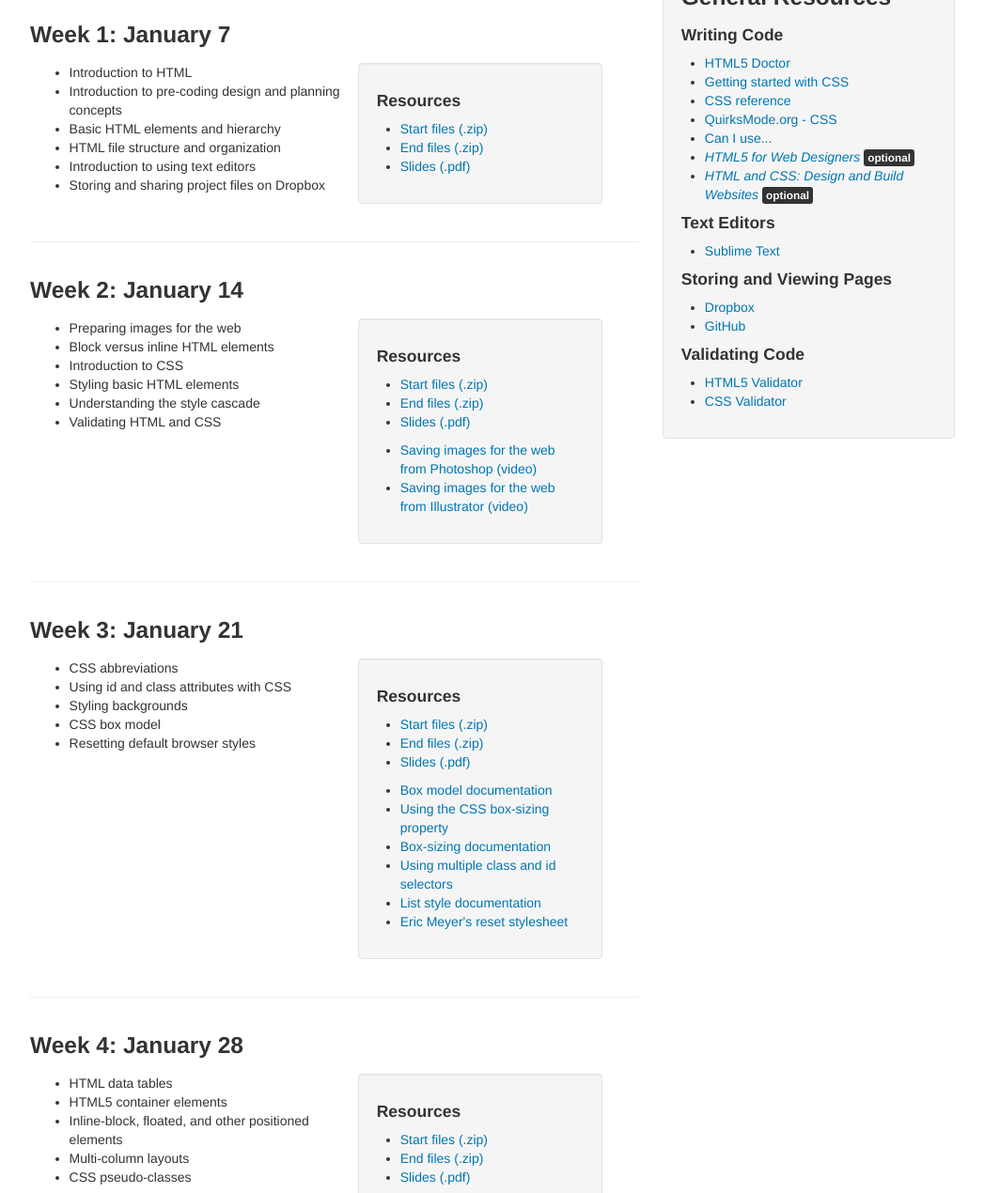
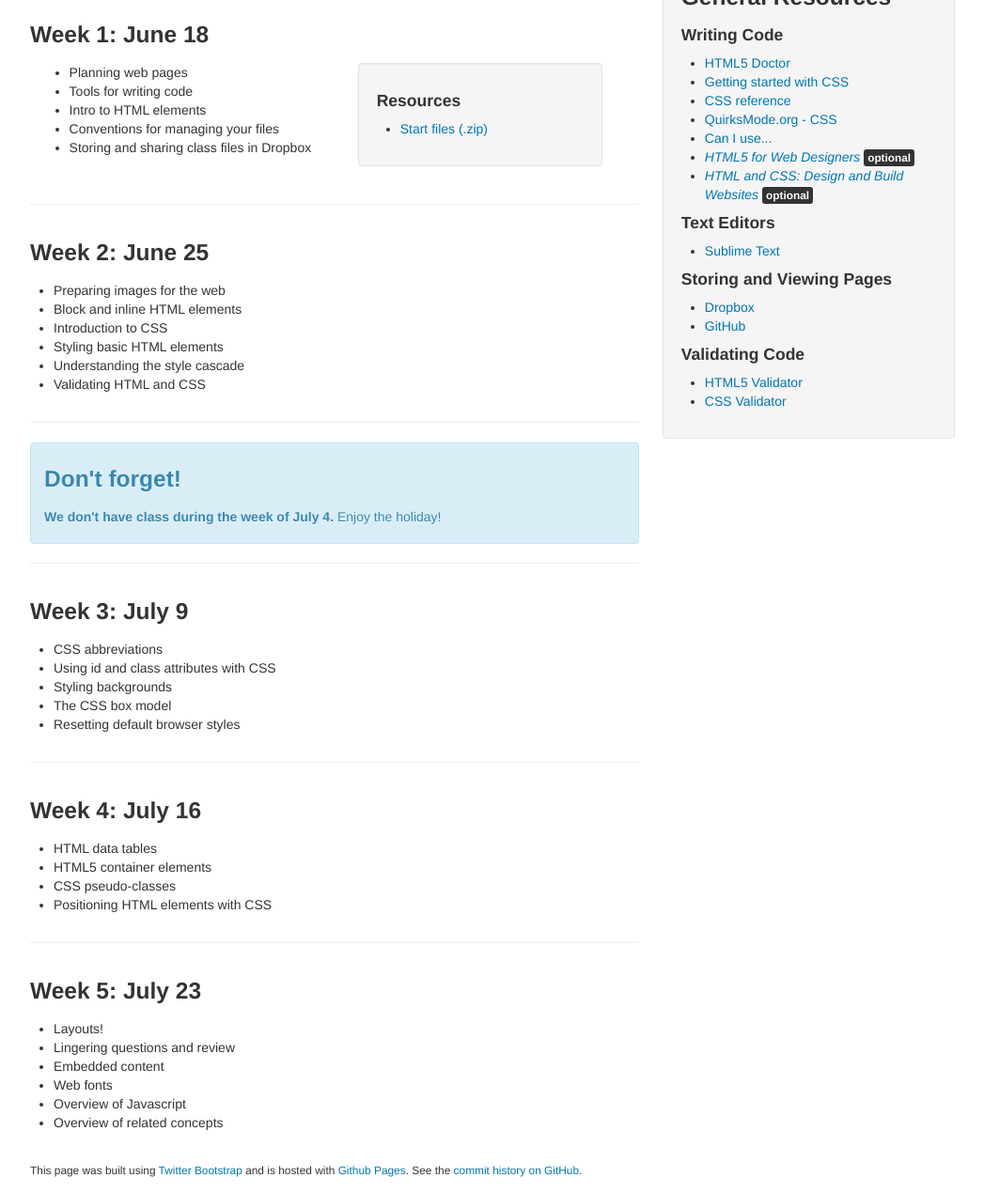
Before and after one commit to dpersing/dpersing.github.io, a plain HTML site: page svc/index.html in a window 1280 px wide. Shown: the part 443-1713 px from the top of the page at 94% size, without its empty margins (116-1163 px from the left). Drawn offline with nearby package versions, Linux system fonts and the light colour scheme.

Commit message:
new start files; cleaned out page for 1st week of class

```diff
--- a/svc/index.html
+++ b/svc/index.html
@@ -14,25 +14,13 @@
 	<!--[if lt IE 9]>
 	<script src="js/html5shiv.js"></script>
 	<![endif]-->
-
-
-	<script type="text/javascript">
-	      var _gaq = _gaq || [];
-	      _gaq.push(['_setAccount', 'UA-40855417-1']);
-	      _gaq.push(['_trackPageview']);
-	      (function() {
-	        var ga = document.createElement('script'); ga.type = 'text/javascript'; ga.async = true;
-	        ga.src = ('https:' == document.location.protocol ? 'https://ssl' : 'http://www') + '.google-analytics.com/ga.js';
-	        var s = document.getElementsByTagName('script')[0]; s.parentNode.insertBefore(ga, s);
-	      })();
-	</script>
 </head>
 
 <body>
 	<div class="container-fluid">
 		<header class="hero-unit" role="banner">
 			<h1>HTML and CSS: Level 1 @ SVC</h1>
-			<p class="lead">Schedule and materials for an entry level HTML and CSS class at the <a href="https://www.svcseattle.com/">School of Visual Concepts</a> in Seattle, for January 7 - February 4, 2014.</p>
+			<p class="lead">Schedule and materials for an entry level HTML and CSS class at the <a href="https://www.svcseattle.com/">School of Visual Concepts</a> in Seattle, for June 18-July 23, 2014.</p>
 			<p>Instructor: Devon Persing</p>
 			<p>Got questions? Email me at <a href="mailto:dep@dpersing.com">dep@dpersing.com</a>.</p>
 		</header>
@@ -41,32 +29,22 @@
 			<section class="span8" role="main">
 				<h2>Class Schedule</h2>
 
-				<!--
-				<p>Class isn't started yet.</p>
-				<div class="progress progress-striped">
-				  <div class="bar bar-success" style="width: 0%;"></div>
-				</div>
-				-->
-
 				<section class="row-fluid">
-				<h3 id="week1">Week 1: January 7</h3>
+				<h3 id="week1">Week 1: June 18</h3>
 
 					<div class="span6">
 						<ul>
-							<li>Introduction to HTML</li>
-							<li>Introduction to pre-coding design and planning concepts</li>
-							<li>Basic HTML elements and hierarchy</li>
-							<li>HTML file structure and organization</li>
-							<li>Introduction to using text editors</li>
-							<li>Storing and sharing project files on Dropbox</li>
+							<li>Planning web pages</li>
+							<li>Tools for writing code</li>
+							<li>Intro to HTML elements</li>
+							<li>Conventions for managing your files</li>
+							<li>Storing and sharing class files in Dropbox</li>
 						</ul>
 					</div>
 					<div class="span5 well">
 						<h4 aria-describedby="week1">Resources</h4>
 						<ul>
 							<li><a href="code/htmlcss-week1-files.zip">Start files (.zip)</a></li>
-							<li><a href="code/htmlcss-week1-files-end.zip">End files (.zip)</a></li>
-							<li><a href="slides/htmlcss-week1-slides.pdf">Slides (.pdf)</a></li>
 						</ul>
 					</div>
 				</section>
@@ -74,53 +52,63 @@
 				<hr>
 
 				<section class="row-fluid">
-				<h3 id="week2">Week 2: January 14</h3>
+				<h3 id="week2">Week 2: June 25</h3>
 
-					<div class="span6">
+					<div>
 						<ul>
 							<li>Preparing images for the web</li>
-							<li>Block versus inline HTML elements</li>
+							<li>Block and inline HTML elements</li>
 							<li>Introduction to CSS</li>
 							<li>Styling basic HTML elements</li>
 							<li>Understanding the style cascade</li>
 							<li>Validating HTML and CSS</li>
 						</ul>
 					</div>
+					<!--
 					<div class="span5 well">
 						<h4 aria-describedby="week2">Resources</h4>
 						<ul>
-							<li><a href="code/htmlcss-week2-files.zip">Start files (.zip)</a></li>
-							<li><a href="code/htmlcss-week2-files-end.zip">End files (.zip)</a></li>
-							<li><a href="slides/htmlcss-week2-slides.pdf">Slides (.pdf)</a></li>
+							<li>Start files (.zip)</li>
+							<li>End files (.zip)</li>
+							<li>Slides (.pdf)</li>
 						</ul>
 						<ul>
 							<li><a href="http://www.youtube.com/watch?v=prbv_kbvdgQ">Saving images for the web from Photoshop (video)</a></li>
 							<li><a href="http://www.youtube.com/watch?v=Z0Zd47eGvbI">Saving images for the web from Illustrator (video)</a></li>
 						</ul>
 					</div>
+					-->
 				</section>
 
 				<hr>
 
+				<div class="alert alert-info">
+					<h3>Don't forget!</h3>
+					<p><strong>We don't have class during the week of July 4.</strong> Enjoy the holiday!</p>
+				</div>
+
+				<hr>
+
 				<section class="row-fluid">
-				<h3 id="week3">Week 3: January 21</h3>
+				<h3 id="week3">Week 3: July 9</h3>
 
-					<div class="span6">
+					<div>
 						<ul>
 							<li>CSS abbreviations</li>
 							<li>Using id and class attributes with CSS</li>
 							<li>Styling backgrounds</li>
-							<li>CSS box model</li>
+							<li>The CSS box model</li>
 							<li>Resetting default browser styles</li>
 						</ul>
 					</div>
 
+					<!--
 					<div class="span5 well">
 						<h4 aria-describedby="week3">Resources</h4>
 						<ul>
-							<li><a href="code/htmlcss-week3-files.zip">Start files (.zip)</a></li>
-							<li><a href="code/htmlcss-week3-files-end.zip">End files (.zip)</a></li>
-							<li><a href="slides/htmlcss-week3-slides.pdf">Slides (.pdf)</a></li>
+							<li>Start files (.zip)</li>
+							<li>End files (.zip)</li>
+							<li>Slides (.pdf)</li>
 						</ul>
 
 						<ul>
@@ -132,32 +120,29 @@
 							<li><a href="http://meyerweb.com/eric/tools/css/reset/">Eric Meyer's reset stylesheet</a></li>
 						</ul>
 					</div>
+					-->
 				</section>
 
 				<hr>
 
 				<section class="row-fluid">
-				<h3 id="week4">Week 4: January 28</h3>
+				<h3 id="week4">Week 4: July 16</h3>
 
-					<div class="span6">
+					<div>
 						<ul>
 							<li>HTML data tables</li>
 							<li>HTML5 container elements</li>
-							<li>Inline-block, floated, and other positioned elements</li>
-							<li>Multi-column layouts</li>
 							<li>CSS pseudo-classes</li>
+							<li>Positioning HTML elements with CSS</li>
 						</ul>
-
-						<div class="alert alert-info">
-							<p><strong>For homework, don't worry about pseudo-classes since we didn't get to them! We'll cover them next week.</strong> Just try out the HTML5 containers and layouts we discussed.</p>
-						</div>
 					</div>
+					<!--
 					<div class="span5 well">
 						<h4 aria-describedby="week4">Resources</h4>
 						<ul>
-							<li><a href="code/htmlcss-week4-files.zip">Start files (.zip)</a></li>
-							<li><a href="code/htmlcss-week4-files-end.zip">End files (.zip)</a></li>
-							<li><a href="slides/htmlcss-week4-slides.pdf">Slides (.pdf)</a></li>
+							<li>Start files (.zip)</li>
+							<li>End files (.zip)</li>
+							<li>Slides (.pdf)</li>
 						</ul>
 
 						<h5>A bunch of great articles from <a href="http://css-tricks.com/">CSS-Tricks</a>:</h5>
@@ -169,31 +154,32 @@
 							<li><a href="http://css-tricks.com/absolute-positioning-inside-relative-positioning/">Absolute Positioning Inside Relative Positioning</a></li>
 						</ul>
 					</div>
+					-->
 				</section>
 
 				<hr>
 
 				<section class="row-fluid">
-				<h3 id="week5">Week 5: February 4</h3>
+				<h3 id="week5">Week 5: July 23</h3>
 
-					<div class="span6">
+					<div>
 						<ul>
+							<li>Layouts!</li>
 							<li>Lingering questions and review</li>
 							<li>Embedded content</li>
 							<li>Web fonts</li>
 							<li>Overview of Javascript</li>
-							<li>Overview of responsive and mobile-first design</li>
-							<li>Overview of web accessibility</li>
-							<li>Overview of version control</li>
+							<li>Overview of related concepts</li>
 						</ul>
 					</div>
 
+					<!--
 					<div class="well span5">
 						<h4 aria-describedby="week5">Resources</h4>
 						<ul>
-							<li><a href="code/htmlcss-week5-files.zip">Start files (.zip)</a></li>
-							<li><a href="code/htmlcss-week5-files-end.zip">End files (.zip)</a></li>
-							<li><a href="slides/htmlcss-week5-slides.pdf">Slides (.pdf)</a></li>
+							<li>Start files (.zip)</li>
+							<li>End files (.zip)</li>
+							<li>Slides (.pdf)</li>
 						</ul>
 
 						<ul>
@@ -206,6 +192,7 @@
 							<li><span class="label label-important">Important</span> <a href="http://www.youtube.com/user/LilBubBub">Lil Bub's YouTube channel</a></li>
 						</ul>
 					</div>
+					-->
 				</section>
 			</section>
 
```
Also changed, not shown: svc/code/htmlcss-week1-files-end/about.html (deleted, +0 -16 lines), 1 other file.
